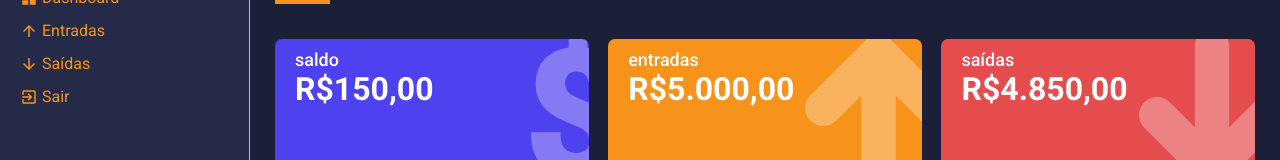
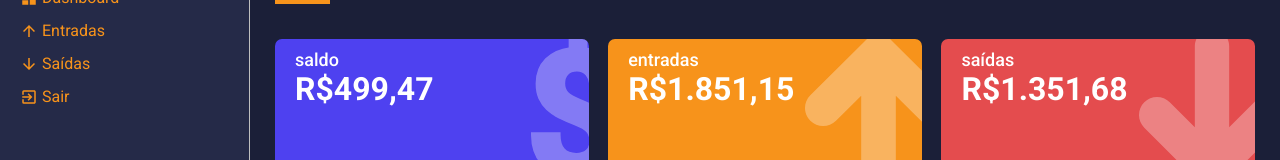
Before and after one commit to JessicaLopesDev/my-wallet-dashboard, a React (Vite) app: page /dashboard in a window 1280 px wide. Shown: the part 139-299 px from the top of the page. Built offline with nearby package versions, Linux system fonts and the light colour scheme.

Commit message:
WalletBox e MessageBox do Dashboard carregando valores dinamicamente

```diff
--- a/src/pages/Dashboard/index.tsx
+++ b/src/pages/Dashboard/index.tsx
@@ -10,6 +10,9 @@ import gains from '../../repositories/gains'
 import months from '../../utils/months'
 
 import happyImg from '../../assets/happy.svg';
+import sadImg from '../../assets/sad.svg';
+import grinningImg from '../../assets/grinning.svg';
+import opsImg from '../../assets/ops.svg';
 
 import * as S from './styles'
 
@@ -40,6 +43,86 @@ export const Dashboard = () => {
   const listOfMonths = useMemo(() => {
     return months.map((item, index) => ({ value: index + 1, label: item }))
   }, [])
+
+  const expensesTotal = useMemo(() => {
+    let total: number = 0
+
+    expenses.forEach(element => {
+      const date = new Date(element.date);
+      const year = date.getFullYear();
+      const month = date.getMonth() + 1;
+
+      if (month === selectedMonth && year === selectedYear) {
+        try {
+          total += Number(element.amount)
+        } catch {
+          throw new Error('Invalid amount! Amount must be a number')
+        }
+      }
+    });
+
+    return total
+  }, [selectedMonth, selectedYear])
+
+  const gainsTotal = useMemo(() => {
+    let total: number = 0
+
+    gains.forEach(element => {
+      const date = new Date(element.date);
+      const year = date.getFullYear();
+      const month = date.getMonth() + 1;
+
+      if (month === selectedMonth && year === selectedYear) {
+        try {
+          total += Number(element.amount)
+        } catch {
+          throw new Error('Invalid amount! Amount must be a number')
+        }
+      }
+    });
+
+    return total
+  }, [selectedMonth, selectedYear])
+
+  const totalBalance = useMemo(() => {
+    return gainsTotal - expensesTotal
+  }, [selectedMonth, selectedYear])
+
+  const message = useMemo(() => {
+    if (totalBalance < 0) {
+      return {
+        title: "Que triste!",
+        description: "Neste mês, você gastou mais do que deveria.",
+        footerText: "Verifique seus gastos e tente cortar algumas coisas desnecessárias.",
+        icon: sadImg
+      }
+    }
+    else if (gainsTotal === 0 && expensesTotal === 0) {
+      return {
+        title: "Op's!",
+        description: "Neste mês, não há registros de entradas ou saídas.",
+        footerText: "Parece que você não fez nenhum registro no mês e ano selecionado.",
+        icon: opsImg
+      }
+    }
+    else if (totalBalance === 0) {
+      return {
+        title: "Ufaa!",
+        description: "Neste mês, você gastou exatamente o que ganhou.",
+        footerText: "Tenha cuidado. No próximo tente poupar o seu dinheiro.",
+        icon: grinningImg
+      }
+    }
+    else {
+      return {
+        title: "Muito bem!",
+        description: "Sua carteira está positiva!",
+        footerText: "Continue assim. Considere investir o seu saldo.",
+        icon: happyImg
+      }
+    }
+  }, [totalBalance, gainsTotal, expensesTotal]);
+
 
   const handleMonthSelected = (month: string) => {
     try {
@@ -77,7 +160,7 @@ export const Dashboard = () => {
       <S.Content>
         <WalletBox
           title='saldo'
-          amount={150.00}
+          amount={totalBalance}
           color="#4E41F0"
           footerLabel="atualizado com base nas entradas e saídas"
           icon="dollar"
@@ -85,7 +168,7 @@ export const Dashboard = () => {
         <WalletBox
           title="entradas"
           color="#F7931B"
-          amount={5000.00}
+          amount={gainsTotal}
           footerLabel="atualizado com base nas entradas e saídas"
           icon="arrowUp"
         />
@@ -93,15 +176,15 @@ export const Dashboard = () => {
         <WalletBox
           title="saídas"
           color="#E44C4E"
-          amount={4850.00}
+          amount={expensesTotal}
           footerLabel="atualizado com base nas entradas e saídas"
           icon="arrowDown"
         />
         <MessageBox
-          title="Muito bem!"
-          description="Sua carteira está positiva!"
-          footerText="Continue assim. Considere investir o seu saldo."
-          icon={happyImg}
+          title={message.title}
+          description={message.description}
+          footerText={message.footerText}
+          icon={message.icon}
         />
       </S.Content>
     </S.Container>
--- a/src/repositories/expenses.ts
+++ b/src/repositories/expenses.ts
@@ -295,7 +295,7 @@ export default [
   },
   {
     description: 'Energia elétrica',
-    amount: '250.00',
+    amount: '1000.01',
     type: 'saída',
     frequency: 'recorrente',
     date: '2023-07-10',
```
